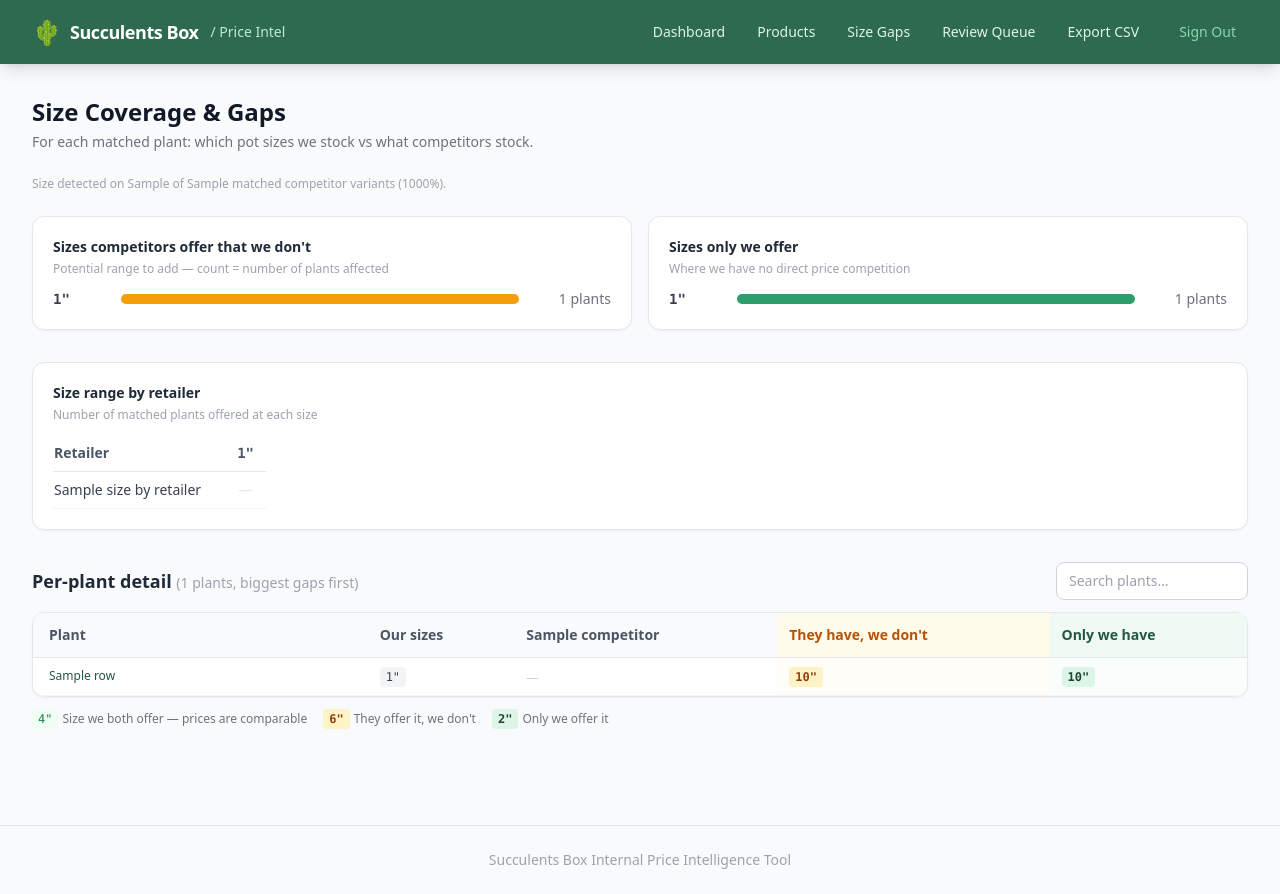
After one commit to emilie-afk/sb-price-checker, a Flask app: template templates/size_gaps.html in a window 1280 px wide. The commit adds this page. Run offline with Flask 3, Linux system fonts and the light colour scheme; the visitor is signed in with stand-in values (Sample User, id 1); the template is opened without the code that fills it: most values are stand-ins (such as "Sample title", 1, 10 or a date in 2020); some libraries are stand-ins or nearby versions.

Commit message:
Add files via upload

```diff
--- a/app/database.py
+++ b/app/database.py
@@ -102,6 +102,7 @@ _TABLES = [
         price_min   REAL DEFAULT 0,
         price_max   REAL DEFAULT 0,
         tracked     INTEGER DEFAULT 1,
+        in_stock    INTEGER DEFAULT 1,
         synced_at   TEXT,
         created_at  TEXT
     )
@@ -193,10 +194,22 @@ _TABLES = [
 ]
 
 
+# Schema changes for tables that already exist in the database.
+# Safe to run repeatedly — IF NOT EXISTS makes each a no-op once applied.
+_MIGRATIONS = [
+    'ALTER TABLE sb_products ADD COLUMN IF NOT EXISTS in_stock INTEGER DEFAULT 1',
+]
+
+
 def init_db():
     db = _connect()
     for stmt in _TABLES:
         db.execute(stmt)
+    for stmt in _MIGRATIONS:
+        try:
+            db.execute(stmt)
+        except Exception as e:
+            print(f'[migration] skipped ({e}): {stmt}', flush=True)
     db.commit()
     db.close()
     current_app.teardown_appcontext(close_db)
--- a/templates/base.html
+++ b/templates/base.html
@@ -49,6 +49,10 @@
              class="text-brand-100 hover:text-white hover:bg-brand-700 px-3 py-2 rounded-md text-sm font-medium transition-colors">
             Products
           </a>
+          <a href="{{ url_for('main.size_gaps') }}"
+             class="text-brand-100 hover:text-white hover:bg-brand-700 px-3 py-2 rounded-md text-sm font-medium transition-colors">
+            Size Gaps
+          </a>
           <a href="{{ url_for('main.review_queue') }}"
              class="text-brand-100 hover:text-white hover:bg-brand-700 px-3 py-2 rounded-md text-sm font-medium transition-colors">
             Review Queue
--- /dev/null
+++ b/templates/size_gaps.html
@@ -0,0 +1,205 @@
+{% extends "base.html" %}
+{% block title %}Size Gaps{% endblock %}
+
+{% block content %}
+<div class="mb-6">
+  <h1 class="text-2xl font-bold text-gray-900">Size Coverage &amp; Gaps</h1>
+  <p class="text-gray-500 text-sm mt-1">
+    For each matched plant: which pot sizes we stock vs what competitors stock.
+  </p>
+</div>
+
+{% if comp_variants_sized == 0 %}
+<div class="bg-yellow-50 border border-yellow-200 rounded-xl p-5 mb-6">
+  <p class="text-sm text-yellow-800 font-semibold mb-1">No size data found</p>
+  <p class="text-sm text-yellow-700">
+    None of the {{ comp_variants_seen }} matched competitor variants have a readable size
+    in their titles, so no comparison is possible. Competitors that sell one size per
+    product page often don't put the size in the variant name.
+  </p>
+</div>
+{% else %}
+<p class="text-xs text-gray-400 mb-6">
+  Size detected on {{ comp_variants_sized }} of {{ comp_variants_seen }} matched competitor variants
+  ({{ (comp_variants_sized / comp_variants_seen * 100) | round | int }}%).
+</p>
+{% endif %}
+
+<!-- Two-direction summary -->
+<div class="grid md:grid-cols-2 gap-4 mb-8">
+  <div class="bg-white rounded-xl border border-gray-200 p-5 shadow-sm">
+    <h2 class="text-sm font-semibold text-gray-800 mb-1">Sizes competitors offer that we don't</h2>
+    <p class="text-xs text-gray-400 mb-3">Potential range to add — count = number of plants affected</p>
+    {% if missing_for_us %}
+      <div class="space-y-2">
+        {% for size, count in missing_for_us %}
+        <div class="flex items-center gap-3">
+          <span class="font-mono text-sm font-semibold text-gray-700 w-14">{{ "%g"|format(size) }}"</span>
+          <div class="flex-1 bg-gray-100 rounded-full h-2.5">
+            <div class="bg-amber-500 h-2.5 rounded-full"
+                 style="width: {{ (count / missing_for_us[0][1] * 100) | round | int }}%"></div>
+          </div>
+          <span class="text-sm text-gray-500 w-20 text-right">{{ count }} plants</span>
+        </div>
+        {% endfor %}
+      </div>
+    {% else %}
+      <p class="text-sm text-gray-400 py-3">No gaps — we match or exceed competitor sizes everywhere.</p>
+    {% endif %}
+  </div>
+
+  <div class="bg-white rounded-xl border border-gray-200 p-5 shadow-sm">
+    <h2 class="text-sm font-semibold text-gray-800 mb-1">Sizes only we offer</h2>
+    <p class="text-xs text-gray-400 mb-3">Where we have no direct price competition</p>
+    {% if exclusive_to_us %}
+      <div class="space-y-2">
+        {% for size, count in exclusive_to_us %}
+        <div class="flex items-center gap-3">
+          <span class="font-mono text-sm font-semibold text-gray-700 w-14">{{ "%g"|format(size) }}"</span>
+          <div class="flex-1 bg-gray-100 rounded-full h-2.5">
+            <div class="bg-brand-500 h-2.5 rounded-full"
+                 style="width: {{ (count / exclusive_to_us[0][1] * 100) | round | int }}%"></div>
+          </div>
+          <span class="text-sm text-gray-500 w-20 text-right">{{ count }} plants</span>
+        </div>
+        {% endfor %}
+      </div>
+    {% else %}
+      <p class="text-sm text-gray-400 py-3">No sizes are exclusive to us.</p>
+    {% endif %}
+  </div>
+</div>
+
+<!-- Size offering matrix -->
+{% if all_sizes %}
+<div class="bg-white rounded-xl border border-gray-200 p-5 shadow-sm mb-8 overflow-x-auto">
+  <h2 class="text-sm font-semibold text-gray-800 mb-1">Size range by retailer</h2>
+  <p class="text-xs text-gray-400 mb-3">Number of matched plants offered at each size</p>
+  <table class="text-sm">
+    <thead>
+      <tr class="border-b border-gray-200">
+        <th class="text-left pr-6 py-2 font-semibold text-gray-600">Retailer</th>
+        {% for s in all_sizes %}
+        <th class="px-3 py-2 font-semibold text-gray-600 font-mono whitespace-nowrap">{{ "%g"|format(s) }}"</th>
+        {% endfor %}
+      </tr>
+    </thead>
+    <tbody>
+      {% for label, counts in size_by_retailer.items() %}
+      <tr class="border-b border-gray-100 {% if label == 'Succulents Box' %}bg-brand-50/40 font-semibold{% endif %}">
+        <td class="pr-6 py-2 whitespace-nowrap {% if label == 'Succulents Box' %}text-brand-800{% else %}text-gray-700{% endif %}">
+          {{ label }}
+        </td>
+        {% for s in all_sizes %}
+        <td class="px-3 py-2 text-center">
+          {% set n = counts.get(s, 0) %}
+          {% if n %}
+            <span class="text-gray-700">{{ n }}</span>
+          {% else %}
+            <span class="text-gray-200">—</span>
+          {% endif %}
+        </td>
+        {% endfor %}
+      </tr>
+      {% endfor %}
+    </tbody>
+  </table>
+</div>
+{% endif %}
+
+<!-- Per-plant detail -->
+<div class="mb-3 flex items-center justify-between gap-3 flex-wrap">
+  <h2 class="text-lg font-semibold text-gray-800">
+    Per-plant detail <span class="text-sm font-normal text-gray-400">({{ rows|length }} plants, biggest gaps first)</span>
+  </h2>
+  <input id="searchBox" type="text" placeholder="Search plants…"
+    class="border border-gray-300 rounded-lg px-3 py-2 text-sm focus:outline-none focus:ring-2 focus:ring-brand-500 w-48">
+</div>
+
+<div class="bg-white rounded-xl border border-gray-200 shadow-sm overflow-x-auto" style="max-height:70vh; overflow-y:auto;">
+  <table class="w-full text-sm">
+    <thead class="bg-gray-50 border-b border-gray-200" style="position:sticky; top:0; z-index:10;">
+      <tr>
+        <th class="text-left px-4 py-3 font-semibold text-gray-600" style="min-width:200px;">Plant</th>
+        <th class="text-left px-3 py-3 font-semibold text-gray-600 whitespace-nowrap">Our sizes</th>
+        {% for src_key, src_label in competitors %}
+        <th class="text-left px-3 py-3 font-semibold text-gray-600 whitespace-nowrap">{{ src_label }}</th>
+        {% endfor %}
+        <th class="text-left px-3 py-3 font-semibold text-amber-700 whitespace-nowrap bg-amber-50">They have, we don't</th>
+        <th class="text-left px-3 py-3 font-semibold text-brand-700 whitespace-nowrap bg-brand-50">Only we have</th>
+      </tr>
+    </thead>
+    <tbody id="tableBody">
+      {% for r in rows %}
+      <tr class="border-b border-gray-100 hover:bg-gray-50 gap-row" data-name="{{ r.title|lower }}">
+        <td class="px-4 py-2">
+          <a href="{{ url_for('main.product_detail', product_id=r.id) }}"
+             class="text-xs font-medium text-brand-700 hover:underline leading-snug block">{{ r.title }}</a>
+        </td>
+        <td class="px-3 py-2 whitespace-nowrap">
+          {% for s in r.our_sizes %}
+          <span class="inline-block font-mono text-xs bg-gray-100 text-gray-700 px-1.5 py-0.5 rounded mr-1">{{ "%g"|format(s) }}"</span>
+          {% endfor %}
+        </td>
+        {% for src_key, src_label in competitors %}
+        <td class="px-3 py-2 whitespace-nowrap">
+          {% set sizes = r.per_source.get(src_key) %}
+          {% if sizes %}
+            {% for s in sizes %}
+            <span class="inline-block font-mono text-xs px-1.5 py-0.5 rounded mr-1
+              {% if s in r.our_sizes %}bg-green-50 text-green-700{% else %}bg-amber-50 text-amber-700{% endif %}">{{ "%g"|format(s) }}"</span>
+            {% endfor %}
+          {% else %}
+            <span class="text-gray-300 text-xs">—</span>
+          {% endif %}
+        </td>
+        {% endfor %}
+        <td class="px-3 py-2 whitespace-nowrap bg-amber-50/40">
+          {% if r.they_only %}
+            {% for s in r.they_only %}
+            <span class="inline-block font-mono text-xs font-semibold bg-amber-100 text-amber-800 px-1.5 py-0.5 rounded mr-1">{{ "%g"|format(s) }}"</span>
+            {% endfor %}
+          {% else %}<span class="text-gray-300 text-xs">—</span>{% endif %}
+        </td>
+        <td class="px-3 py-2 whitespace-nowrap bg-brand-50/40">
+          {% if r.we_only %}
+            {% for s in r.we_only %}
+            <span class="inline-block font-mono text-xs font-semibold bg-brand-100 text-brand-800 px-1.5 py-0.5 rounded mr-1">{{ "%g"|format(s) }}"</span>
+            {% endfor %}
+          {% else %}<span class="text-gray-300 text-xs">—</span>{% endif %}
+        </td>
+      </tr>
+      {% endfor %}
+    </tbody>
+  </table>
+  {% if not rows %}
+  <div class="py-12 text-center text-gray-400 text-sm">
+    No size comparisons available yet. Run Sync + Matching first.
+  </div>
+  {% endif %}
+</div>
+
+<div class="mt-3 flex flex-wrap items-center gap-4 text-xs text-gray-500">
+  <span class="flex items-center gap-1">
+    <span class="inline-block font-mono bg-green-50 text-green-700 px-1.5 py-0.5 rounded">4"</span>
+    Size we both offer — prices are comparable
+  </span>
+  <span class="flex items-center gap-1">
+    <span class="inline-block font-mono bg-amber-100 text-amber-800 px-1.5 py-0.5 rounded font-semibold">6"</span>
+    They offer it, we don't
+  </span>
+  <span class="flex items-center gap-1">
+    <span class="inline-block font-mono bg-brand-100 text-brand-800 px-1.5 py-0.5 rounded font-semibold">2"</span>
+    Only we offer it
+  </span>
+</div>
+
+<script>
+document.getElementById('searchBox').addEventListener('input', function() {
+  const q = this.value.toLowerCase().trim();
+  document.querySelectorAll('.gap-row').forEach(row => {
+    row.style.display = (!q || (row.dataset.name || '').includes(q)) ? '' : 'none';
+  });
+});
+</script>
+{% endblock %}
```
Also changed, not shown: app/matcher.py (+138 -40 lines), app/routes.py (+132 -4 lines), app/scraper.py (+21 -6 lines).
